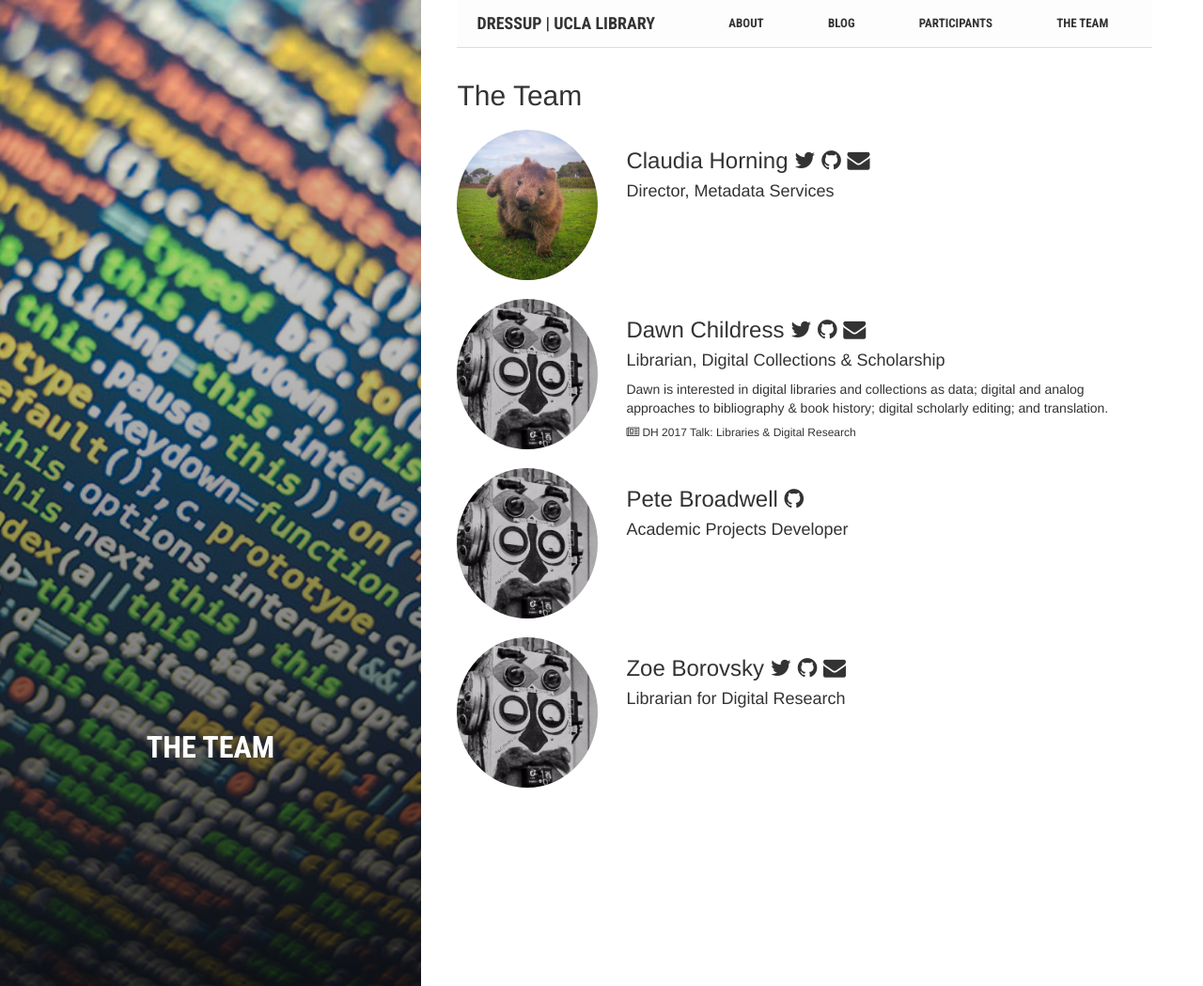
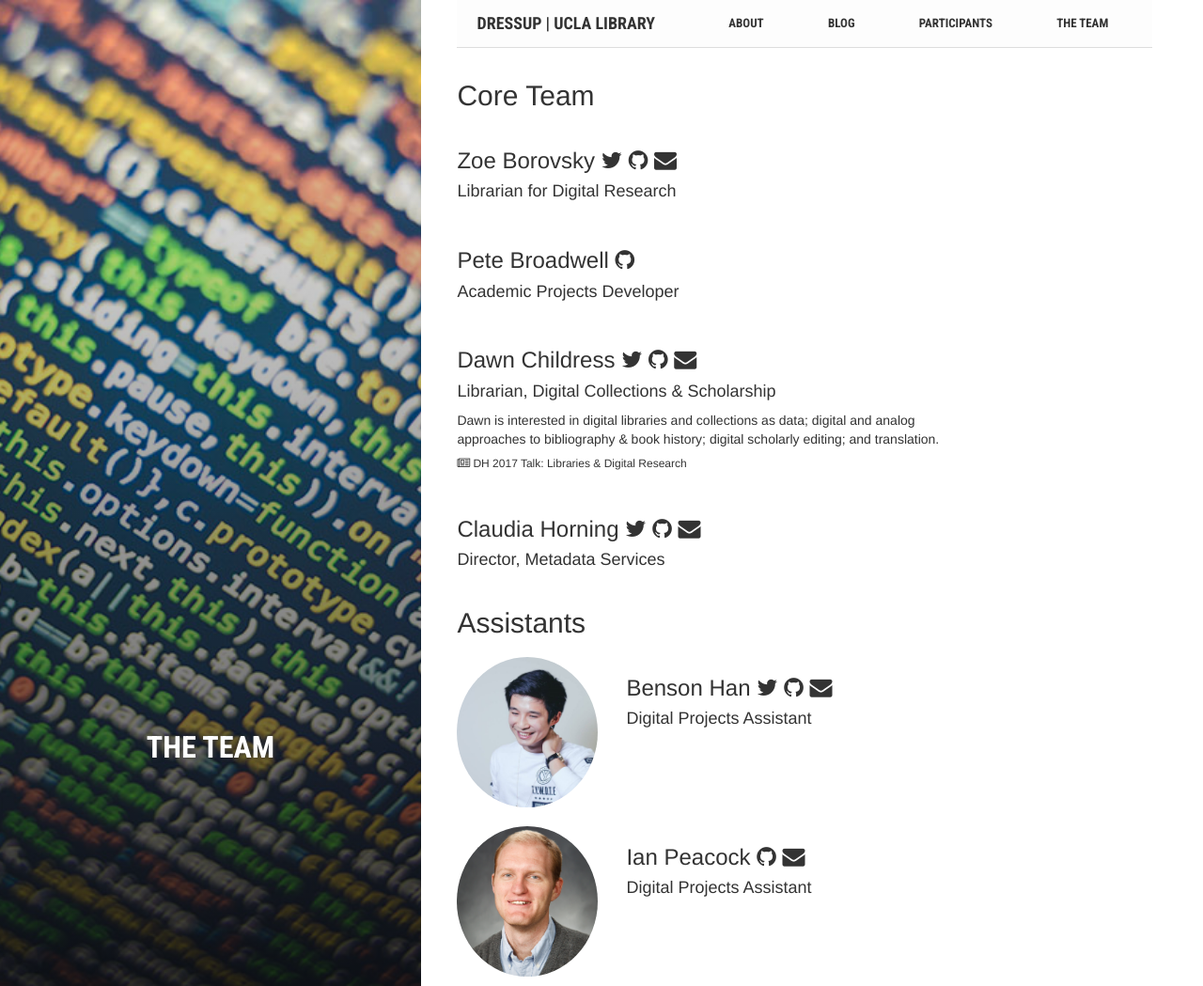
Before and after one commit to dnoneill/dressup-rebuild, a Jekyll site: the page built from team.md, in a window 1280 px wide and 1049 px high. Shown: the whole window at 94% size. Built offline with Jekyll 4.4.1, drawn with Linux system fonts in a browser that asks for light colours.

Commit message:
update team page

```diff
--- a/_layouts/team.html
+++ b/_layouts/team.html
@@ -2,18 +2,18 @@
 layout: default
 ---
 
-<h2>The Team</h2>
+<h2>Core Team</h2>
     {% for person in site.people %}
     {% if person.role == "instructor" %}
     <div class="content">
         <div class="row">
-            <div class="col-xs-3 col-sm-4 col-md-4 col-lg-4 col-xl-4" style="width: 18rem; height: 18rem;">
+            <!-- <div class="col-xs-3 col-sm-4 col-md-4 col-lg-4 col-xl-4" style="width: 18rem; height: 18rem;">
                 {% if person.picture %}
                  <img class="img-circle" src="{{ site.baseurl }}/images/{{ person.picture }}.jpg" align="left">
                 {% else %}
                 <img class="img-circle" src="{{ site.baseurl }}/images/beatnik.jpg" align="left">
                 {% endif %}
-            </div>
+            </div> -->
             <div class="col-xs-7 col-sm-8 col-md-8 col-lg-9 col-xl-10">
                 <h3><a href="{{ site.baseurl }}{{ person.url }}">{{ person.display_name }}</a>
                  {% if person.twitter %}
@@ -35,9 +35,51 @@
              </div>
         </div>
     </div>
+
        <!-- {% if person.blurb %}
                     <p class="blurb">{{ person.blurb }}</p>
                     {% endif %} -->
 
     {% endif %}
     {% endfor %}
+
+    <h2>Assistants</h2>
+        {% for person in site.people %}
+        {% if person.role == "assistant" %}
+        <div class="content">
+            <div class="row">
+                <div class="col-xs-3 col-sm-4 col-md-4 col-lg-4 col-xl-4" style="width: 18rem; height: 18rem;">
+                    {% if person.picture %}
+                     <img class="img-circle" src="{{ site.baseurl }}/images/{{ person.picture }}.jpg" align="left">
+                    {% else %}
+                    <img class="img-circle" src="{{ site.baseurl }}/images/beatnik.jpg" align="left">
+                    {% endif %}
+                </div>
+                <div class="col-xs-7 col-sm-8 col-md-8 col-lg-9 col-xl-10">
+                    <h3><a href="{{ site.baseurl }}{{ person.url }}">{{ person.display_name }}</a>
+                     {% if person.twitter %}
+                    <a href="https://twitter.com/{{ person.twitter }}" target="_blank"><i class="fa fa-twitter"></i></a>
+                    {% endif %}
+                    {% if person.github %}
+                    <a href="https://github.com/{{ person.github }}" target="_blank"><i class="fa fa-github"></i></a>
+                    {% endif %}
+                    {% if person.email %}
+                    <a href="mailto:{{ person.email }}"><i class="fa fa-envelope"></i></a>
+                    {% endif %} </h3>
+                    <h4>{{person.title}}</h4>
+                    <p>{{person.description}}</p>
+                    {% for post in site.posts %}
+                    {% if post.author == person.display_name %}
+                    <h6><i class="fa fa-newspaper-o" aria-hidden="true"></i> <a href="{{site.baseurl}}{{ post.url }}">{{ post.title }}</a></h6>
+                    {% endif %}
+                    {% endfor %}
+                 </div>
+            </div>
+        </div>
+
+           <!-- {% if person.blurb %}
+                        <p class="blurb">{{ person.blurb }}</p>
+                        {% endif %} -->
+
+        {% endif %}
+        {% endfor %}
--- a/_people/benson_han.md
+++ b/_people/benson_han.md
@@ -6,7 +6,7 @@
 twitter: bensonjaminhan
 github: bensonhan
 email: bensonjaminhan@gmail.com
-role: participant
+role: assistant
 session:
 ---
 
--- a/_people/ian_peacock.md
+++ b/_people/ian_peacock.md
@@ -6,6 +6,6 @@
 twitter:
 github: ipeacock
 email: ipeacock@ucla.edu
-role: participant
+role: assistant
 session: summer-17
 ---
```
Also changed, not shown: _people/borovsky_zoe.md (renamed from _people/zoe_borovsky.md), _people/broadwell_pete.md (renamed from _people/pete_broadwell.md), _people/childress_dawn.md (renamed from _people/dawn_childress.md), _people/horning_claudia.md (renamed from _people/claudia_horning.md).
